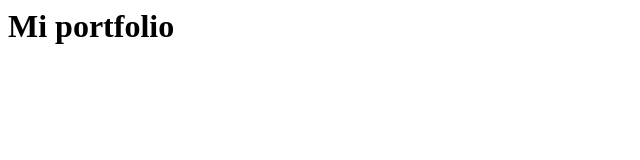
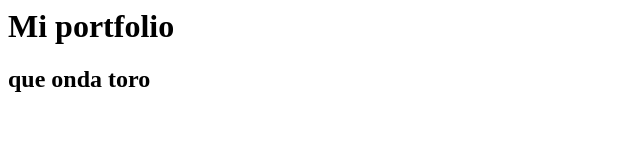
Before and after one commit to joaquinsg99/repositorio-front-conectado-con-el-git, a plain HTML site: page index.html in a window 1280 px wide. Shown: the whole page, without its empty margins (0-640 px from the left). Drawn offline with Linux system fonts and the light colour scheme.

Commit message:
nuevo cambio del portfolio

```diff
--- a/index.html
+++ b/index.html
@@ -1 +1,2 @@
 <h1> Mi portfolio </h1>
+<h2>que onda toro </h2>
```
